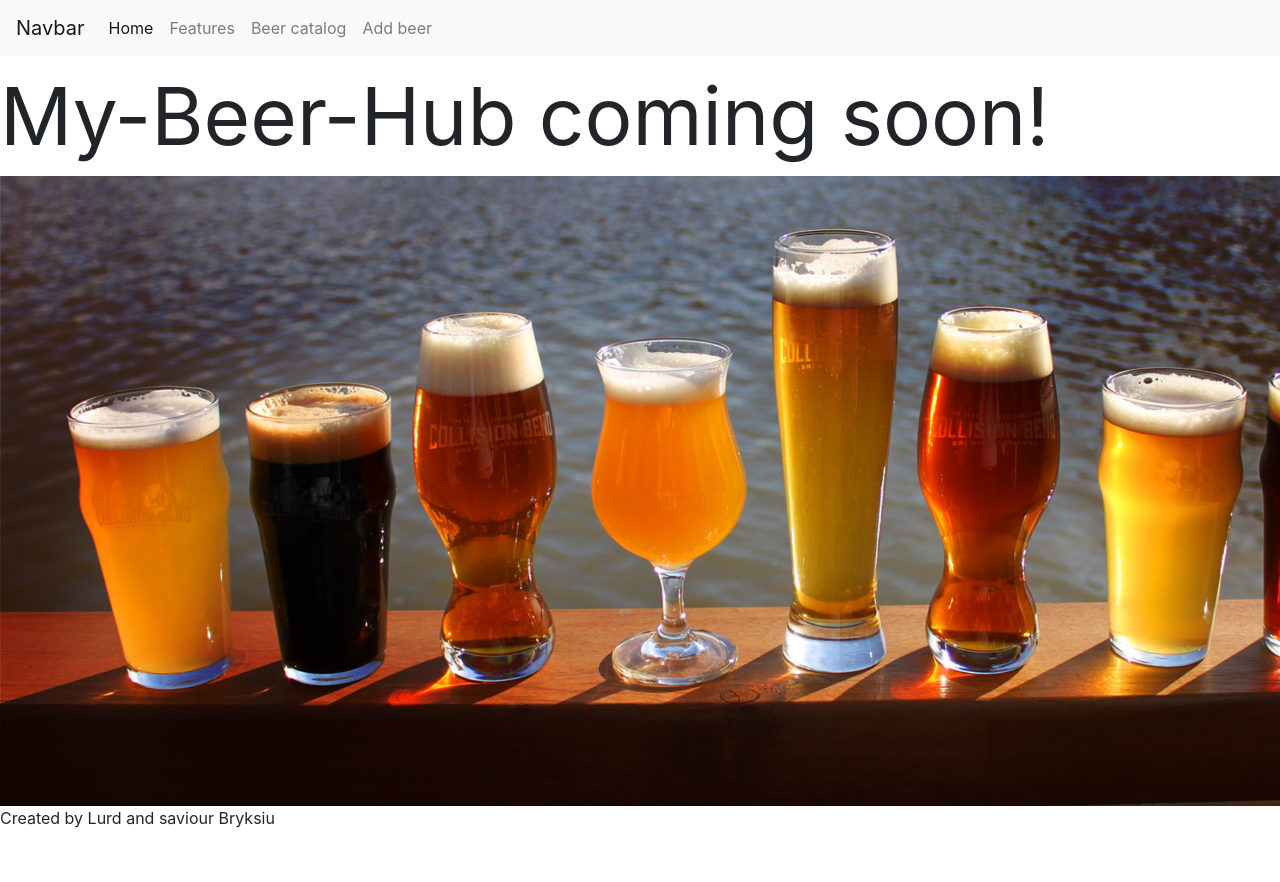
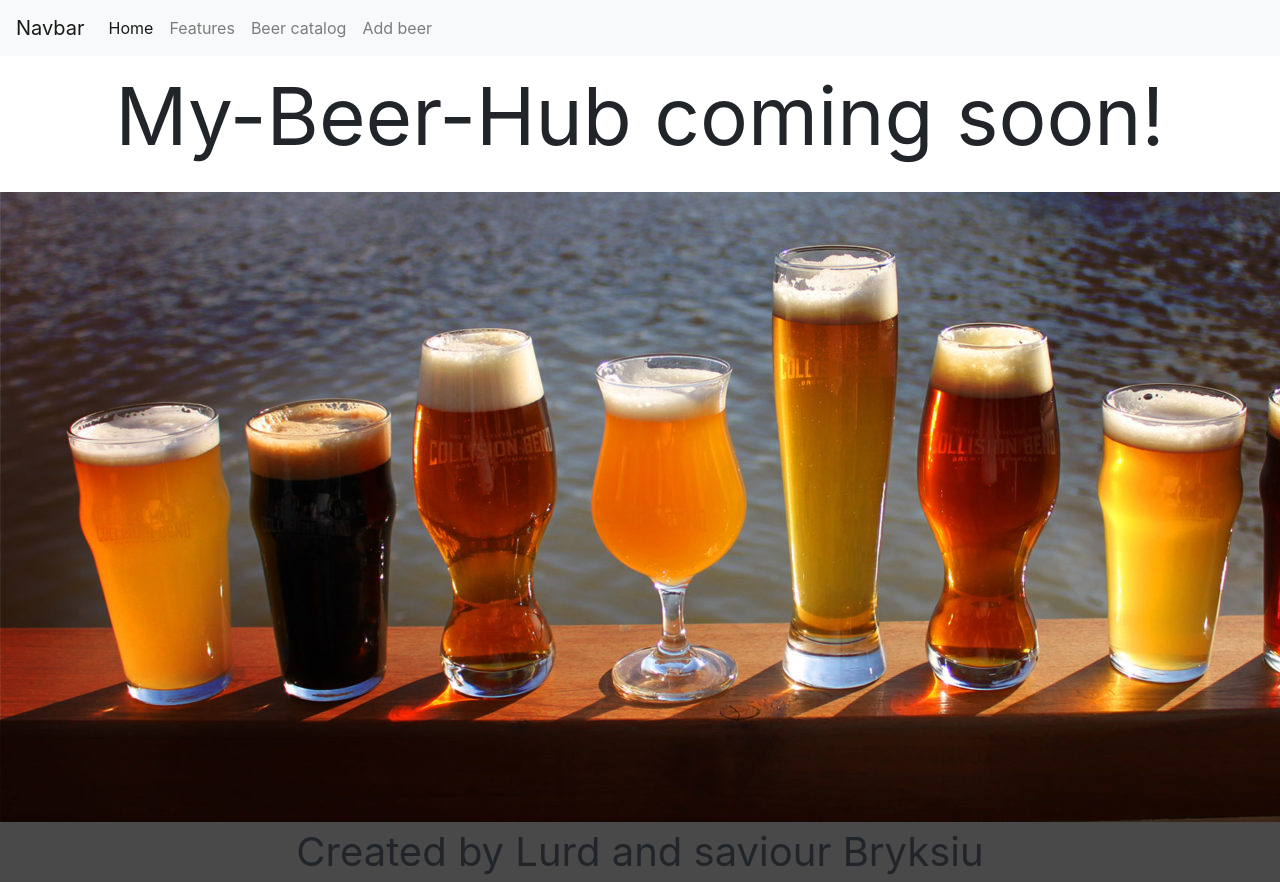
Before and after one commit to wojciechpajor/my-beer-hub, a React (Create React App) app: page / in a window 1280 px wide. Shown: the top 882 px of the page. Before the commit the page ends 830 px from the top, so only its background shows below. Built offline with nearby package versions, Linux system fonts and the light colour scheme; no server answers.

Commit message:
fixing styling

```diff
--- a/src/App.css
+++ b/src/App.css
@@ -1,4 +1,4 @@
-.Banner {
+.BH-Banner {
   text-align: center;
   font-size: 80px;
 }
--- a/src/App.js
+++ b/src/App.js
@@ -10,7 +10,7 @@ function App() {
   return (
     <div className="App">
       <Navbar />
-      <p1 className = "Banner">My-Beer-Hub coming soon!</p1>
+      <p className = "BH-Banner">My-Beer-Hub coming soon!</p>
       <img src = "home-page-beer-river-1500x630.jpg"></img>
       <Footer />
     </div>
--- a/src/Components/Footer/Footer.css
+++ b/src/Components/Footer/Footer.css
@@ -1,4 +1,4 @@
-.Footer {
+.BH-Footer {
   text-align: center;
   background-color: rgb(73, 73, 73);
   font-size: 40px;
--- a/src/Components/Footer/Footer.js
+++ b/src/Components/Footer/Footer.js
@@ -1,6 +1,8 @@
+import "./Footer.css"
+
 const Footer = () => {
     return(
-        <div>Created by Lurd and saviour Bryksiu</div>
+        <div className = "BH-Footer">Created by Lurd and saviour Bryksiu</div>
     )
 
 }
--- a/src/Components/Navbar/Navbar.css
+++ b/src/Components/Navbar/Navbar.css
@@ -1,3 +1,2 @@
-.Navbar {
-  font-size: 42px;
+.BH-Navbar {
 }
--- a/src/Components/Navbar/Navbar.js
+++ b/src/Components/Navbar/Navbar.js
@@ -1,3 +1,4 @@
+import "./Navbar.css"
 
 const Navbar = () => {
     return(
```
Also changed, not shown: 2 other files (tests, documents, lock files or other folders).
